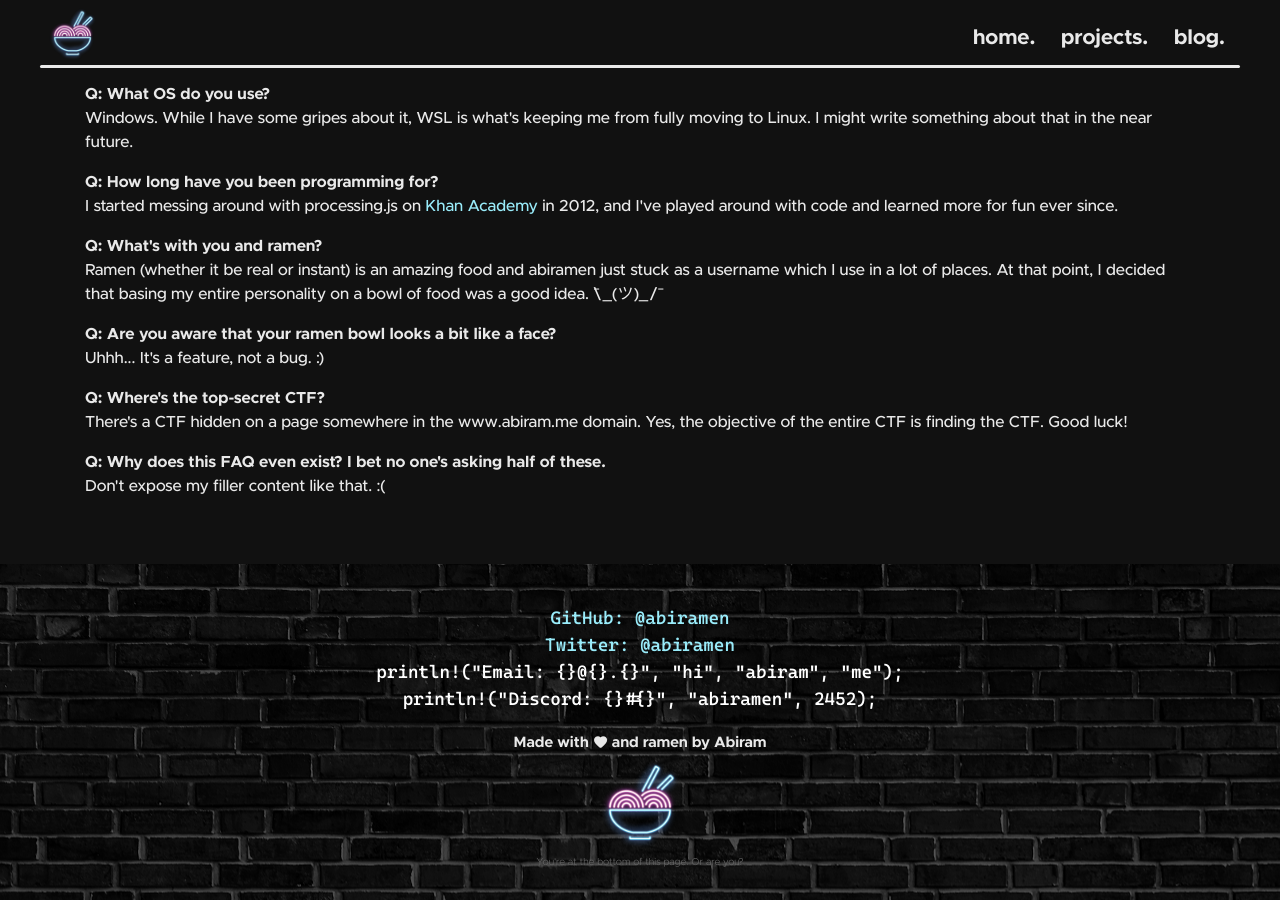
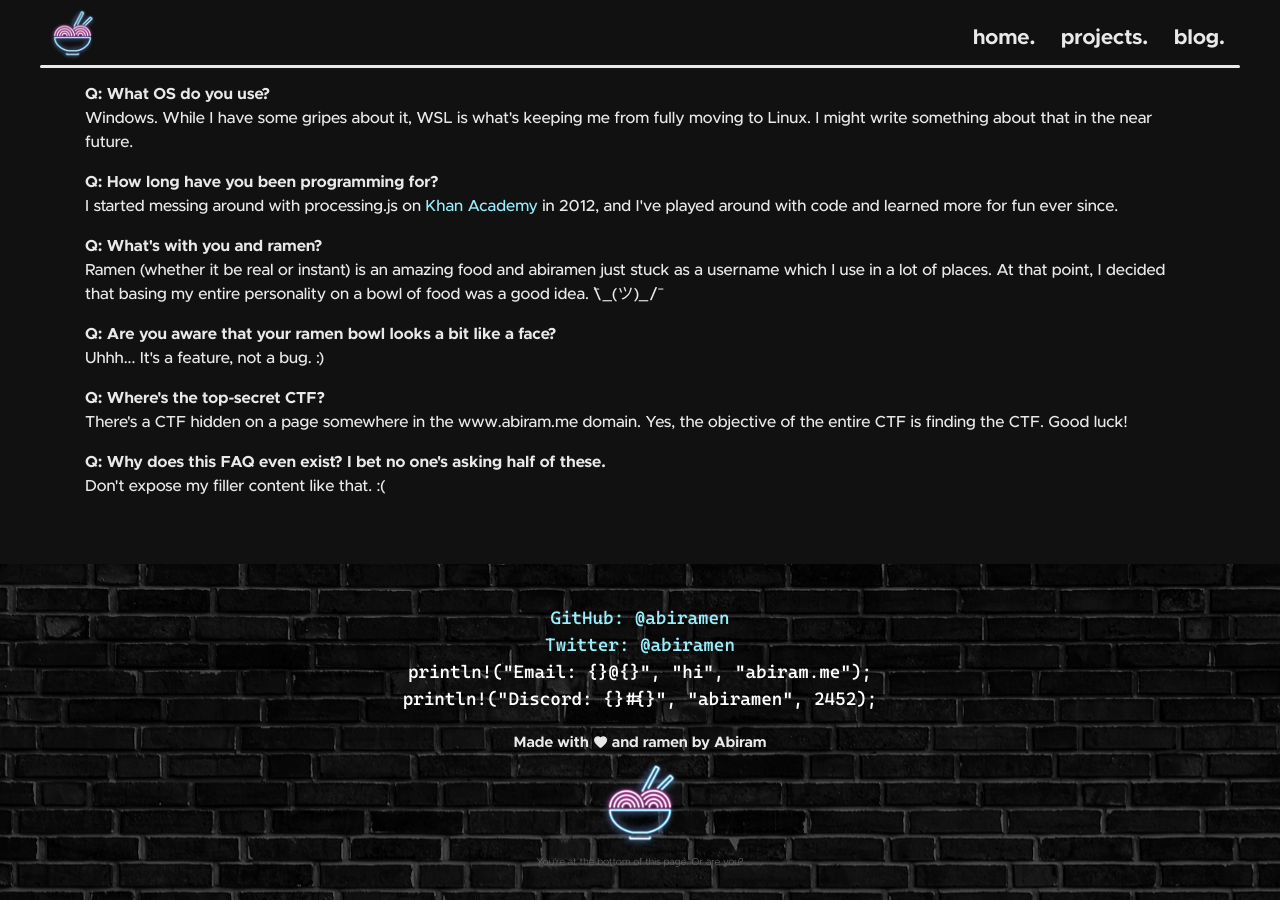
Before and after one commit to jeffreydyao/abiramen.github.io, a Jekyll site: the page built from index.html, in a window 1280 px wide and 900 px high, scrolled down 1860 px. Built offline with Jekyll 4.4.1, drawn with Linux system fonts in a browser that asks for light colours; nearby versions of some CDN libraries.

```diff
--- a/_includes/footer.html
+++ b/_includes/footer.html
@@ -3,7 +3,7 @@
         <div id="contact">
             <a href = "https://github.com/abiramen" target="_blank">GitHub: @abiramen</a><br>
             <a href = "https://twitter.com/abiramen" target="_blank">Twitter: @abiramen</a><br>
-            println!("Email: {}@{}.{}", "hi", "abiram", "me");<br>
+            println!("Email: {}@{}", "hi", "abiram.me");<br>
             println!("Discord: {}#{}", "abiramen", 2452);
         </div>
         <div class="centre" id="love-and-ramen">Made with <span class="icon">favorite</span> and ramen by Abiram</div>
```
